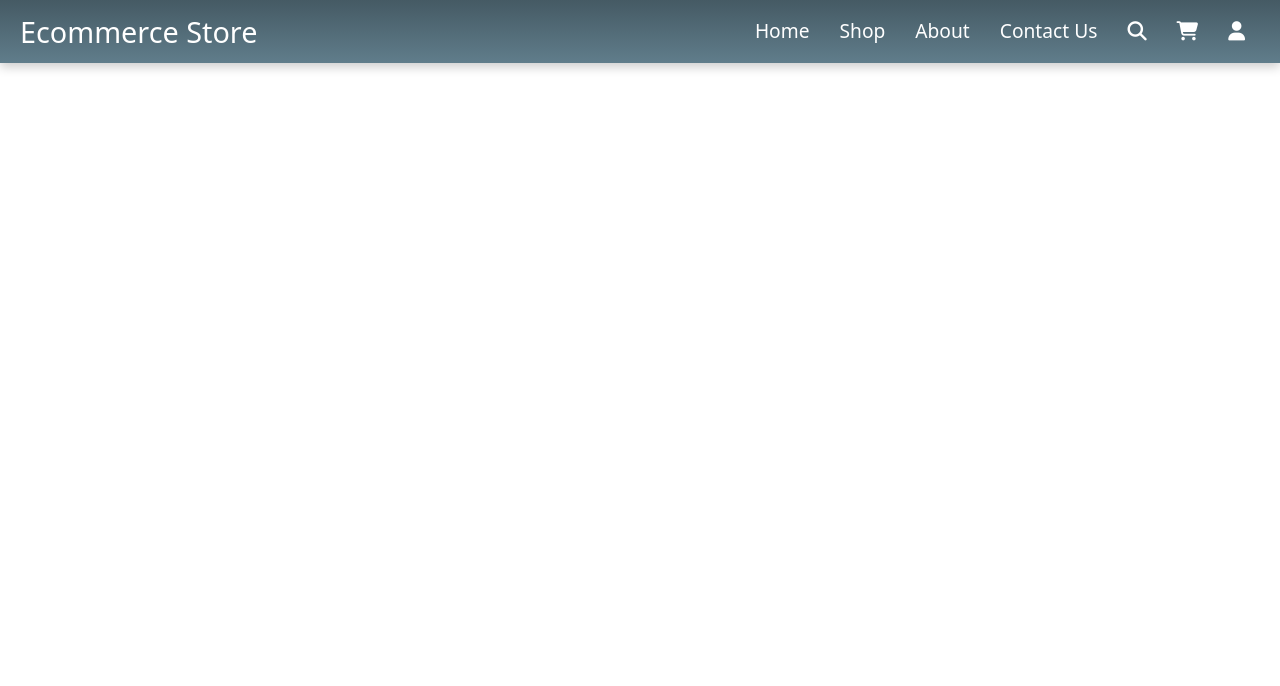
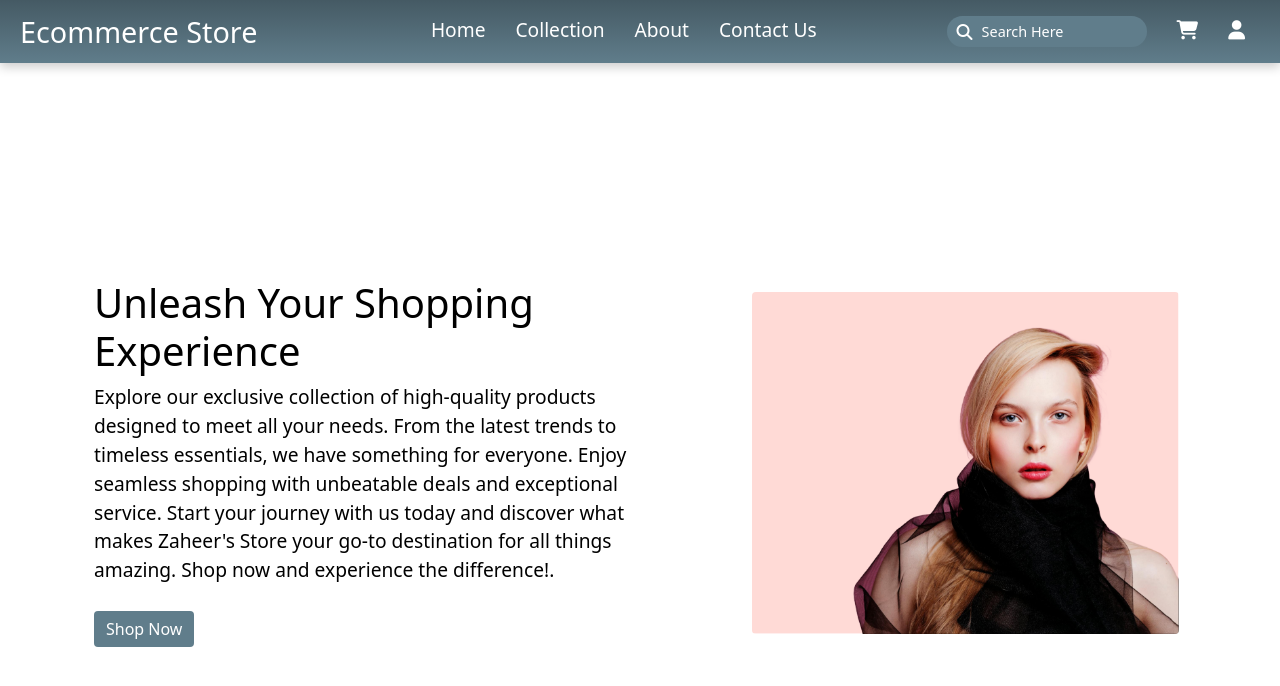
Before and after one commit to zaheerabbasdev/Ecommerce-website, a React (Vite) app: page / in a window 1280 px wide. Shown: the top 686 px of the page. Built offline with nearby package versions, Linux system fonts and the light colour scheme.

Commit message:
add the hero section

```diff
--- a/package.json
+++ b/package.json
@@ -12,7 +12,9 @@
   "dependencies": {
     "react": "^18.3.1",
     "react-dom": "^18.3.1",
-    "react-icons": "^5.3.0"
+    "react-icons": "^5.3.0",
+    "react-simple-typewriter": "^5.0.1",
+    "typewriter-effect": "^2.21.0"
   },
   "devDependencies": {
     "@eslint/js": "^9.9.0",
--- a/src/App.jsx
+++ b/src/App.jsx
@@ -1,12 +1,9 @@
 import Navbar from "./Components/Navbar";
-
-
-
-
 function App() {
   return (
     <div>
       <Navbar />
+
 
 
 
--- a/src/Components/Navbar.css
+++ b/src/Components/Navbar.css
@@ -25,17 +25,9 @@
   align-items: center;
 }
 
-.brand .logo {
-  width: 50px;
-  height: 50px;
-  margin-right: 15px;
-}
-
 .brand span {
   font-size: 1.8em;
-  /* font-weight: bold; */
   color: #ffffff;
-  /* text-transform: uppercase; */
 }
 
 nav {
@@ -85,8 +77,84 @@ nav {
   transform: scale(1.1);
 }
 
+.nav-icon {
+  position: relative;
+  margin-left: 20px; /* Adjust this value to set the gap between icons */
+}
+
+/* Styles for the search input with embedded icon */
+.search-container {
+  display: flex;
+  align-items: center;
+}
+
+.search-container input {
+  border: none;
+  padding: 5px;
+  padding-left: 35px; /* Space for the icon */
+  border-radius: 50px;
+  margin-left: 100px; /* Space between input and icon */
+  background: linear-gradient(
+    to bottom,
+    var(--primary-light),
+    var(--primary-light)
+  );
+  color: #ffffff;
+  font-size: 0.9em;
+  width: 200px; /* Adjust width as needed */
+  outline: none;
+}
+
+.search-container input::placeholder {
+  color: white;
+}
+
+.search-container i {
+  position: absolute;
+  left: 10px; /* Space from the left edge of the input */
+  color: #ffffff; /* Icon color */
+  font-size: 1em; /* Adjust icon size */
+  margin-left: 100px;
+}
 
 
+/* Styles for Hero section*/
+
+.hero-section {
+  height: 100vh;
+  display: flex;
+  align-items: center;
+  color: #000;
+  padding: 0 20px; /* Ensure some padding on the sides */
+  transition: transform 0.5s ease-in-out; /* Add transition */
+  transform: translateY(0); /* Initial position */
+}
+
+.hero-section.slide-down {
+  transform: translateY(300px); /* Move down when menu is open */
+}
+
+/* Optional: Styling for heading and paragraph */
+
+.hero-section p {
+  font-size: 1.2rem;
+}
+
+.hero-section .btn {
+  margin-top: 10px;
+  background: var(--primary-light);
+  color: #fff;
+  border: none;
+}
+
+.img-fluid {
+  max-width: 80%;
+  height: auto;
+  border-radius: 10px; /* Optional: rounded corners for the image */
+  position: relative;
+  right: 0;
+  left: 100px;
+}
 
 
 /* Mobile-specific styles */
@@ -100,9 +168,8 @@ nav {
     display: none;
     flex-direction: column;
     width: 100%;
-
     position: absolute;
-    top: 60px;
+    top: 50px;
     left: 0;
     padding: 0;
     z-index: 1000;
@@ -113,7 +180,6 @@ nav {
     transform: translate(-15px);
     position: absolute;
     top: 49px;
-
   }
 
   .nav-list li {
@@ -139,13 +205,9 @@ nav {
     position: absolute;
     top: 0;
     right: 0;
-    /* background: #000000;  Background color */
     height: 70px;
     width: 70px;
     cursor: pointer;
-    /* border: 2px solid #ffffff;  */
-    /* Add square border around the nav-mobile container */
-    /* Optional: border-radius: 0; */
   }
 
   .hamburger {
@@ -156,7 +218,6 @@ nav {
     background-color: white;
     position: absolute;
     transition: all 0.3s;
-    /* Center the hamburger icon */
     top: 50%;
     left: 50%;
     transform: translate(-50%, -50%);
@@ -204,9 +265,38 @@ nav {
     padding-top: 15px;
   }
 
+  /* Hero section*/
 
 
+  /* Add sliding effect */
+   .hero-section {
+    flex-direction: column; /* Stack items vertically */
+    padding: 30px 0;
+  }
 
+  .hero-section h1 {
+    font-size: 1.75rem;
+  }
+
+  .hero-section h2 {
+    font-size: 1.25rem;
+  }
+
+  .hero-section p {
+    font-size: 0.875rem;
+  }
+
+  .hero-section .btn {
+    padding: 6px 12px;
+  }
+
+  .row {
+    flex-direction: column;
+  }
+
+  .col-md-6 {
+    margin-bottom: 20px;
+  }
 }
 
 /* Ensure the slider does not overlap the navigation */
--- a/src/Components/Navbar.jsx
+++ b/src/Components/Navbar.jsx
@@ -1,15 +1,19 @@
 import React, { useState } from "react";
 import "./Navbar.css";
 import "../assets/styles/colors.css";
+import abbas from '../assets/images/hero_image.png'
 
 const Navbar = () => {
   const [isMobileMenuOpen, setIsMobileMenuOpen] = useState(false);
+  const [isContentVisible, setIsContentVisible] = useState(true);
 
   const toggleMobileMenu = () => {
     setIsMobileMenuOpen(!isMobileMenuOpen);
+    setIsContentVisible(!isContentVisible); // Toggle Hero section visibility
   };
 
   return (
+    <>
       <header className="navigation">
         <div className="nav-container">
           <div className="brand">
@@ -24,49 +28,62 @@ const Navbar = () => {
               </a>
             </div>
             <ul className={`nav-list ${isMobileMenuOpen ? "open" : ""}`}>
-            <li>
-              <a href="#home">Home</a>
-            </li>
-            <li>
-              <a href="#services">Shop</a>
-            </li>
-            <li>
-              <a href="#battery">About</a>
-            </li>
-            <li>
-              <a href="#locations">Contact Us</a>
+              <li><a href="#home">Home</a></li>
+              <li><a href="#services">Collection</a></li>
+              <li><a href="#about">About</a></li>
+              <li><a href="#contact">Contact Us</a></li>
+
+              <li className="nav-icon search-container">
+                <input type="text" name="text" id="text" placeholder="Search Here" />
+                <i className="fa-solid fa-magnifying-glass"></i>
               </li>
 
-
               <li className="nav-icon">
-              <a
-                href="#search"
-              >
-                <i class="fa-solid fa-magnifying-glass"></i>
+                <a href="#cart">
+                  <i className="fa-solid fa-cart-shopping"></i>
                 </a>
               </li>
 
               <li className="nav-icon">
-              <a
-                href="#cart"
-              >
-                <i class="fa-solid fa-cart-shopping"></i>
+                <a href="#user">
+                  <i className="fa-solid fa-user"></i>
                 </a>
               </li>
-
-              <li className="nav-icon">
-              <a
-                href="#user"
-              >
-                <i class="fa-solid fa-user"></i>
-              </a>
-            </li>
-
-
             </ul>
           </nav>
         </div>
       </header>
+
+      <section className={`hero-section ${!isContentVisible ? 'slide-down' : ''}`} id="home">
+        <div className="container">
+          <div className="row align-items-center">
+            <div className="col-md-6">
+              <h1>
+                Unleash Your Shopping Experience
+              </h1>
+              <p>
+                Explore our exclusive collection of high-quality products designed to meet all your needs. From the latest trends to timeless essentials, we have something for everyone. Enjoy seamless shopping with unbeatable deals and exceptional service. Start your journey with us today and discover what makes Zaheer's Store your go-to destination for all things amazing. Shop now and experience the difference!.
+              </p>
+              <a
+                href="https://www.fiverr.com/zaheerabbas65?up_rollout=true"
+                target="_blank"
+                rel="noopener noreferrer"
+                className="btn btn-primary"
+              >
+                Shop Now
+              </a>
+            </div>
+            <div className="col-md-6">
+              <img
+                src={abbas} // Adjust the path as needed
+                alt="Zaheer Abbas"
+                className="img-fluid rounded"
+              />
+            </div>
+          </div>
+        </div>
+      </section>
+    </>
   );
 };
 
```
Also changed, not shown: src/Components/Hero.css (deleted, +0 -25 lines), src/Components/Collection.css (added), src/Components/Collection.jsx (added), src/Components/Hero.jsx (deleted), 1 other file (tests, documents, lock files or other folders). Lines whose indentation alone changed are shown as unchanged.
